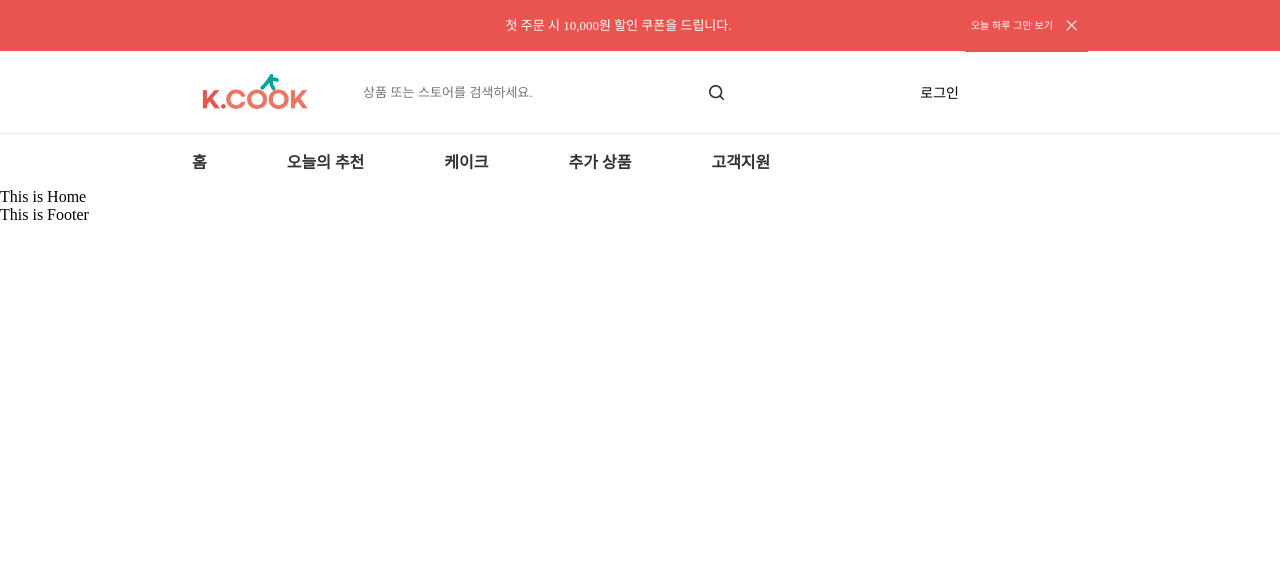
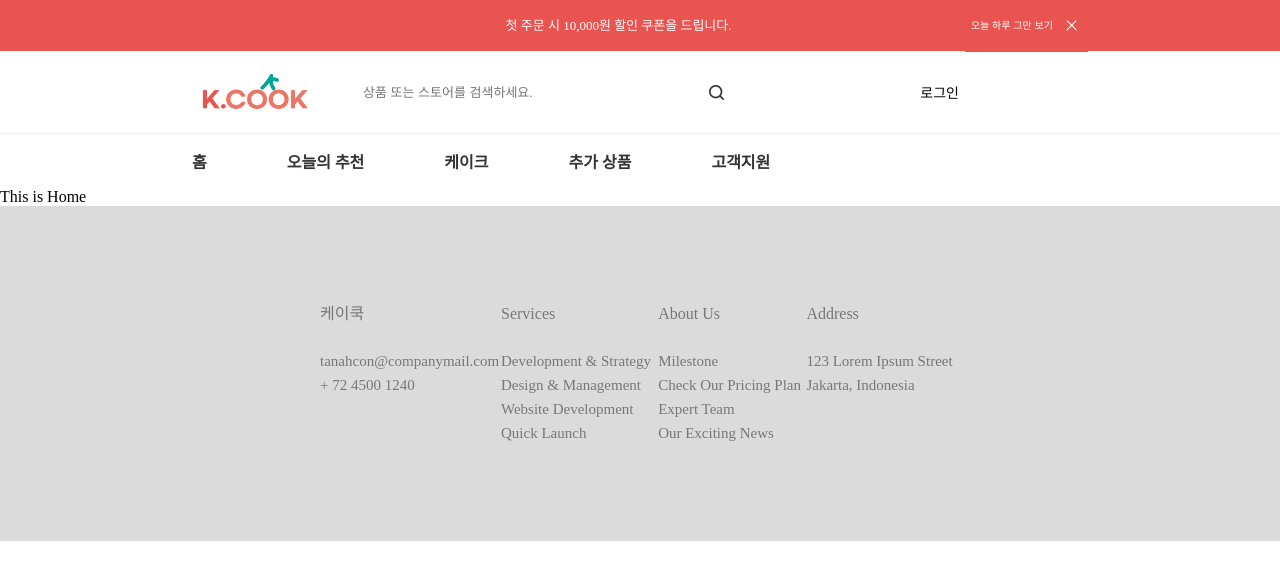
Before and after one commit to vividswan/K.Cook-Client, a React (Create React App) app: page /customer-service in a window 1280 px wide. Shown: the top 580 px of the page. Built offline with nearby package versions, Linux system fonts and the light colour scheme.

Commit message:
Add: Footer JSX & style

```diff
--- a/src/components/Footer.tsx
+++ b/src/components/Footer.tsx
@@ -10,8 +10,30 @@ interface FooterProps {
 
 function Footer({ email, tel, address}: FooterProps) {
     return (
-        <div className="Footer">
-            This is Footer
+        <div className="footer">
+            <dl>
+                <dt className="footer-title">케이쿡</dt>
+                <dd>{email}</dd>
+                <dd>{tel}</dd>
+            </dl>
+            <dl>
+                <dt className="footer-title">Services</dt>
+                <dd>Development & Strategy</dd>
+                <dd>Design & Management</dd>
+                <dd>Website Development</dd>
+                <dd>Quick Launch</dd>
+            </dl>
+            <dl>
+                <dt className="footer-title">About Us</dt>
+                <dd>Milestone</dd>
+                <dd>Check Our Pricing Plan</dd>
+                <dd>Expert Team</dd>
+                <dd>Our Exciting News</dd>
+            </dl>
+            <dl>
+                <dt className="footer-title">Address</dt>
+                <dd>{address}</dd>
+            </dl>
         </div>
     );
 }
--- a/src/components/styles/Footer.scss
+++ b/src/components/styles/Footer.scss
@@ -1 +1,17 @@
-$footer: #777777;
+.footer {
+  padding: 96px 25%;
+  display: grid;
+  grid-template-columns: 1fr 1fr 1fr 1fr;
+  background-color: #dbdbdb;
+  line-height: 24px;
+  color: #777777;
+}
+
+.footer-title {
+  margin-bottom: 23px;
+  font-size: 16px;
+}
+
+.footer dd {
+  font-size: 15px;
+}
```
